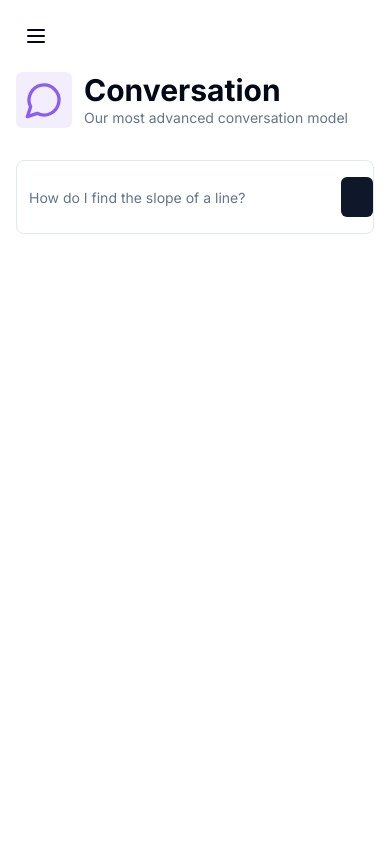
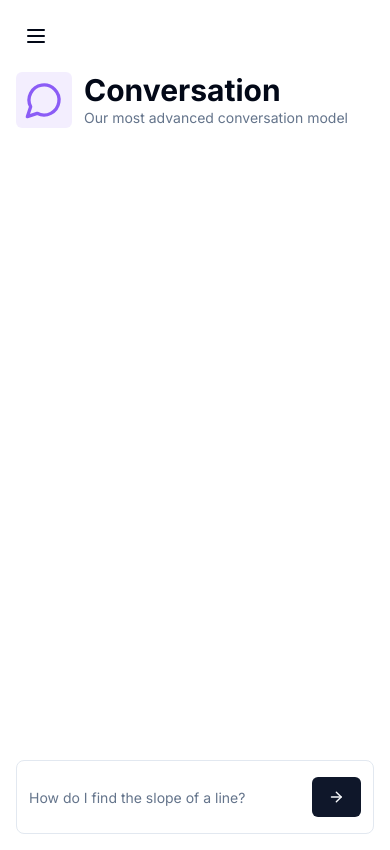
Before and after one commit to sabinabialic/AI-SaaS, a Next.js app: page /conversation in a window 390 px wide. Built offline with nearby package versions, Linux system fonts and the light colour scheme.

Commit message:
Chat GPT

```diff
--- a/app/(dashboard)/(routes)/conversation/page.tsx
+++ b/app/(dashboard)/(routes)/conversation/page.tsx
@@ -4,6 +4,7 @@ import { Heading } from "@/components/heading";
 import { Input } from "@/components/ui/input";
 import { Button } from "@/components/ui/button";
 import { Form, FormField, FormItem, FormControl } from "@/components/ui/form";
+import TypingAnimation from "@/components/typing-animation";
 
 import axios from "axios";
 import * as z from "zod";
@@ -15,6 +16,7 @@ import { formSchema } from "./constants";
 import { useRouter } from "next/navigation";
 import { useState } from "react";
 import { ChatCompletionMessageParam } from "openai/resources/index.mjs";
+import { cn } from "@/lib/utils";
 
 const ConversationPage = () => {
     const router = useRouter();
@@ -35,14 +37,16 @@ const ConversationPage = () => {
                 role: "user",
                 content: values.prompt
             };
+
             const newMessages = [...messages, userMessage];
+
+            setMessages((current) => [...current, userMessage]);
 
             const response = await axios.post("/api/conversation", {
                 messages: newMessages
             });
 
-            setMessages((current) => [...current, userMessage, response.data]);
-
+            setMessages((current) => [...current, response.data]);
             form.reset();
         } catch (error: any) {
             console.log(error);
@@ -58,14 +62,42 @@ const ConversationPage = () => {
                 description="Our most advanced conversation model"
                 icon={MessageCircleIcon}
                 iconColor="text-violet-500"
-                bgColor="bg-violet-500/10"/>
-            <div className="px-4 lg:px-8">
+                bgColor="bg-violet-500/10" />
+            <div className="container mx-auto">
+                <div className="flex flex-col-reverse h-[calc(100vh-260px)] overflow-auto">
+                    {/* <h1 className="bg-gradient-to-r from-blue-500 to-purple-500 text-transparent bg-clip-text text-center py-3 font-bold text-6xl">ChatGPT</h1> */}
+                    <div className="flex-grow p-6">
+                        <div className="flex flex-col space-y-4">
+                            {
+                                messages.map((message, index) => (
+                                    <div key={index} className={`flex ${message.role === 'user' ? 'justify-end' : 'justify-start'
+                                        }`}>
+                                        <div className={ cn("rounded-lg p-4 text-white max-w-sm",
+                                            message.role === 'user' ? 'bg-violet-500' : 'bg-gray-800')}>
+                                            {message.content}
+                                        </div>
+                                    </div>
+                                ))
+                            }
+                            {
+                                isLoading &&
+                                <div key={messages.length} className="flex justify-start">
+                                    <div className="bg-gray-800 rounded-lg p-4 text-white max-w-sm">
+                                        <TypingAnimation />
+                                    </div>
+                                </div>
+                            }
+                        </div>
+                    </div>
+                </div>
+            </div>
+            <div className="py-4 px-4 lg:px-8">
                 <div>
                     <Form {...form}>
                         <form onSubmit={form.handleSubmit(onSubmit)}
                             className="rounded-lg border w-full p-4 px-3 md:px-6 focus-within:shadow-sm grid grid-cols-12 gap-2">
                             <FormField name="prompt" render={({ field }) => (
-                                <FormItem className="col-span-11">
+                                <FormItem className="lg:col-span-11 col-span-10">
                                     <FormControl className="m-0 p-0">
                                         <Input
                                             className="border-0 outline-none focus-visible:ring-0 focus-visible:ring-transparent"
@@ -77,23 +109,12 @@ const ConversationPage = () => {
                             )}>
                             </FormField>
                             <Button
-                                className="col-span-1 w-full"
+                                className="lg:col-span-1 col-span-2 w-full"
                                 disabled={isLoading}>
                                 <ArrowRight />
                             </Button>
                         </form>
                     </Form>
-                </div>
-                <div className="space-y-4 mt-4">
-                    <div className="flex flex-col-reverse gap-y-4">
-                        {messages.map((message, index) => (
-                            <div key={index}>
-                                <div className={`${ message.role === 'user' ? 'text-gray-500' : 'text-gray-800'}`} >
-                                    {message.content}
-                                </div>
-                            </div>
-                        ))}
-                    </div>
                 </div>
             </div>
         </div>
--- /dev/null
+++ b/components/typing-animation.tsx
@@ -0,0 +1,11 @@
+const TypingAnimation = () => {
+    return (
+      <div className="flex items-center space-x-2">
+        <div className="w-4 h-4 rounded-full bg-gradient-to-r from-gray-400 to-gray-600 animate-pulse"></div>
+        <div className="w-4 h-4 rounded-full bg-gradient-to-r from-gray-400 to-gray-600 animate-pulse delay-75"></div>
+        <div className="w-4 h-4 rounded-full bg-gradient-to-r from-gray-400 to-gray-600 animate-pulse delay-150"></div>
+      </div>
+    );
+  };
+
+  export default TypingAnimation;
```
